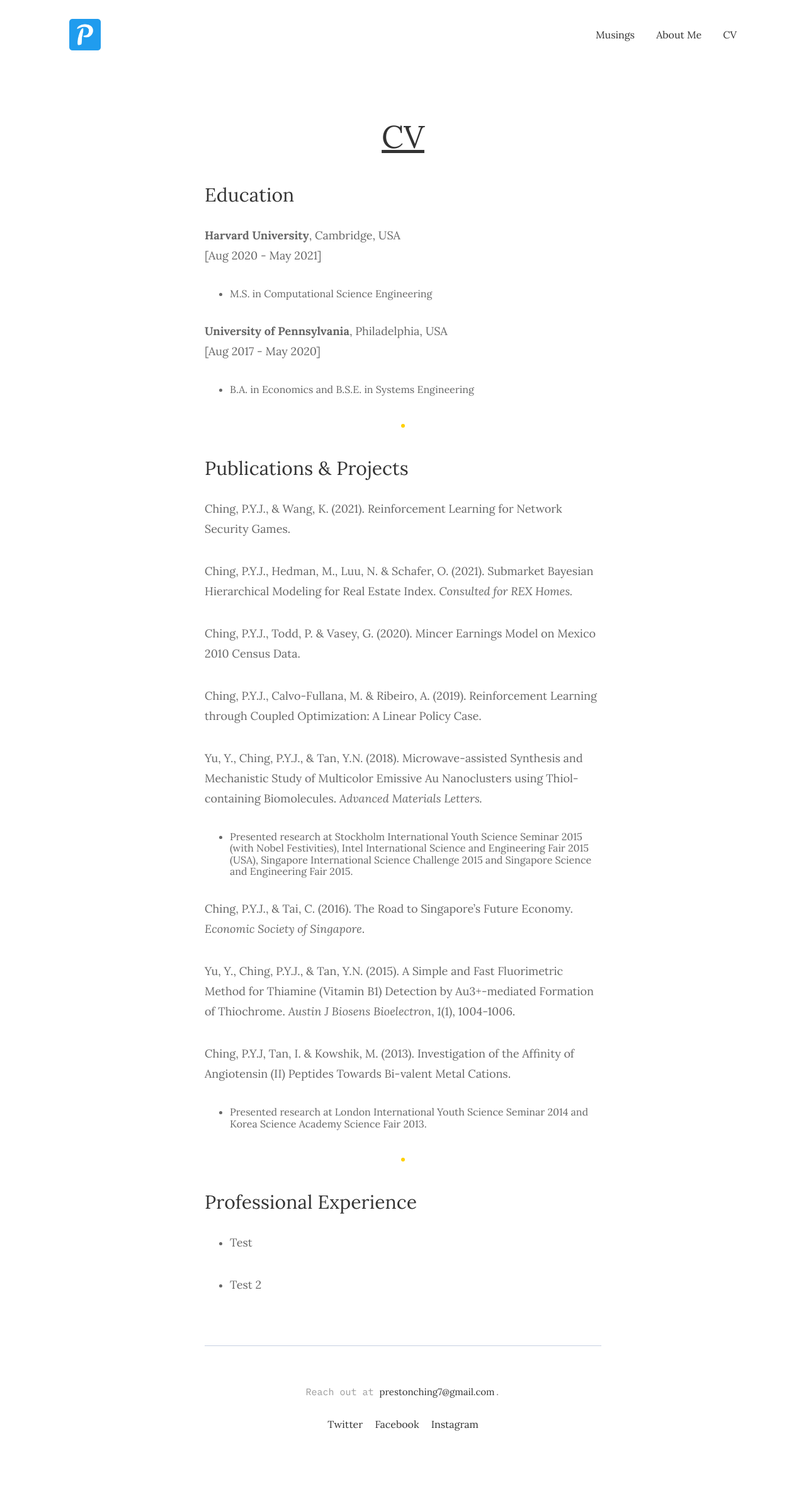
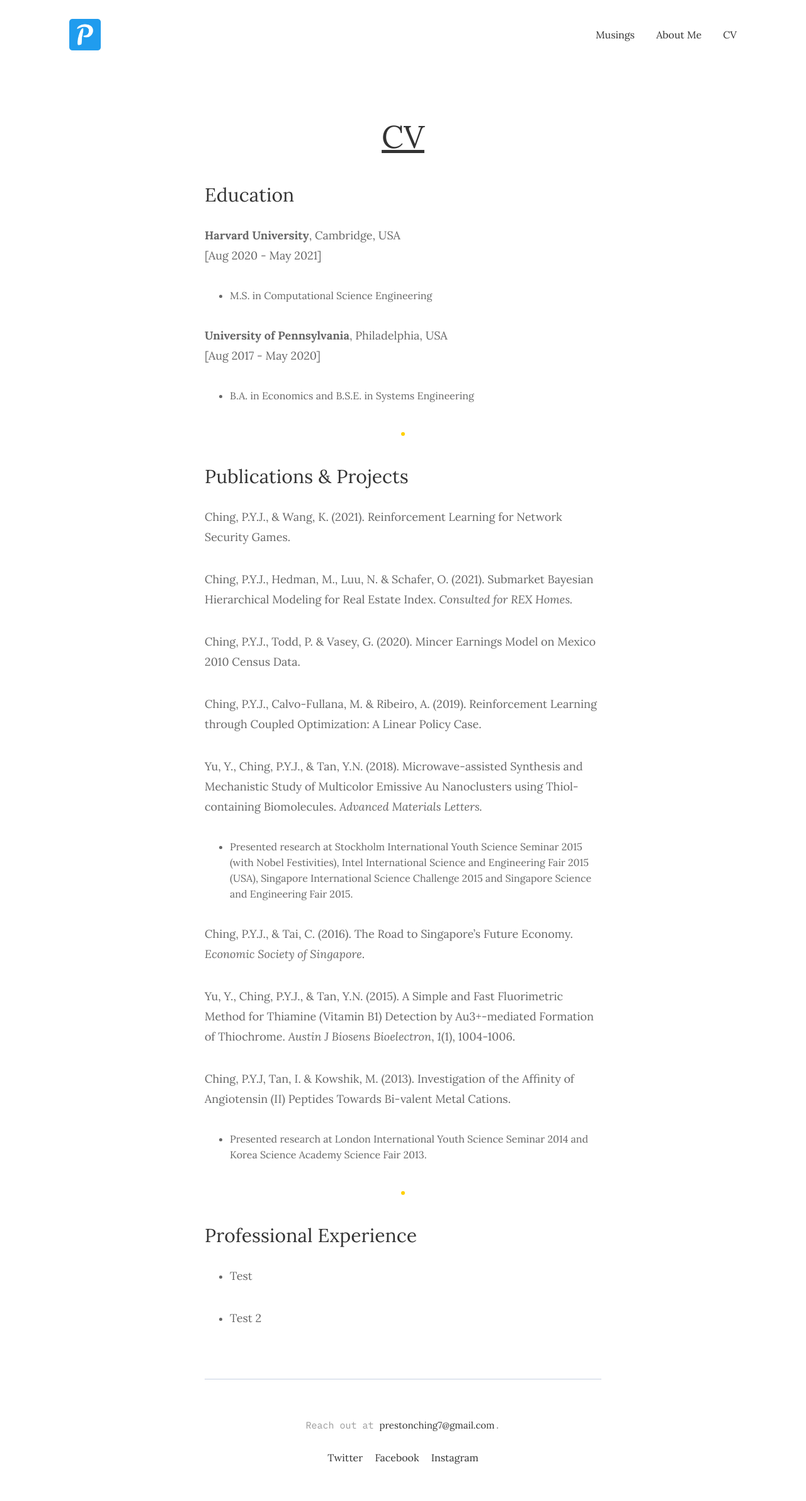
Before and after one commit to PrestonChing/prestonching.github.io, a Jekyll site: the page built from _pages/cv.md, in a window 1280 px wide. Shown: the whole page at 63% size. Built offline with Jekyll 4.4.1, drawn with Linux system fonts in a browser that asks for light colours; before the commit the page ends 2331 px from its top, so only the background shows below that.

Commit message:
bullet height

```diff
--- a/_sass/4-layouts/_page.scss
+++ b/_sass/4-layouts/_page.scss
@@ -46,10 +46,12 @@
   ul li,
   ol li {
     margin-bottom: 15px;
+    line-height: 25px;
     color: $gray;
   }
   p + ul li {
     margin-bottom: 35px;
+    line-height: 25px;
     color: $gray;
 }
 }
```
